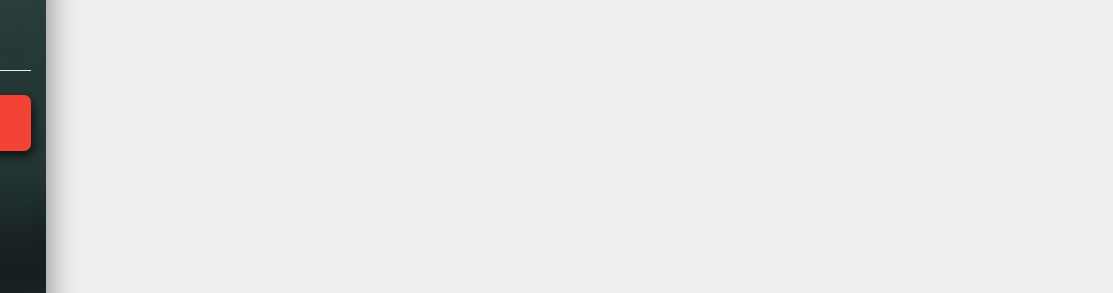
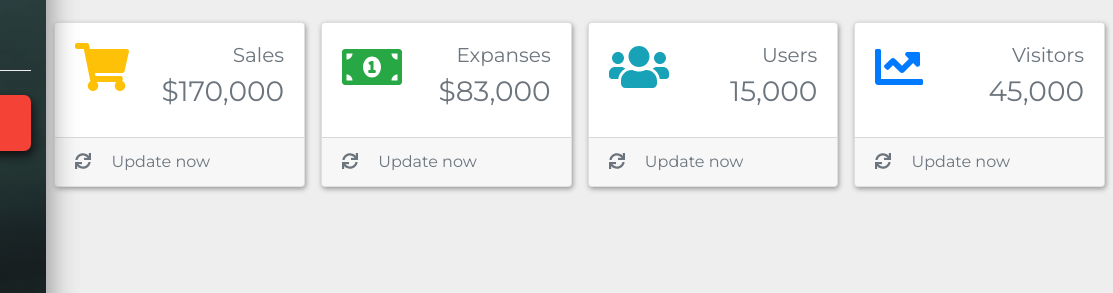
Before and after one commit to Jasenpan1987/bootstrap-partII, a plain HTML site: page index.html in a window 1280 px wide. Shown: the part 66-359 px from the top of the page, 167-1280 px from the left. Drawn offline with nearby package versions, Linux system fonts and the light colour scheme.

Commit message:
card section

```diff
--- a/index.html
+++ b/index.html
@@ -160,6 +160,79 @@
   </div>
   <!-- modal ends  -->
 
+  <!-- cards start -->
+  <section>
+    <div class="container-fluid">
+      <div class="row">
+        <div class="col-lg-9 col-xl-10 col-md-8 ml-auto">
+          <div class="row pt-md-5 mt-md-3 mb-5">
+            <div class="col-sm-6 col-xl-3 p-2">
+              <div class="card card-common">
+                <div class="card-body d-flex justify-content-between">
+                  <i class="fas fa-shopping-cart fa-3x text-warning"></i>
+                  <div class="text-right text-secondary text-weight-bold">
+                    <h5>Sales</h5>
+                    <h3>$170,000</h3>
+                  </div>
+                </div>
+                <div class="card-footer">
+                  <i class="fas fa-sync mr-3 text-secondary"></i>
+                  <span class="text-secondary">Update now</span>
+                </div>
+              </div>
+            </div>
+            <div class="col-sm-6 col-xl-3 p-2">
+              <div class="card card-common">
+                <div class="card-body d-flex justify-content-between">
+                  <i class="fas fa-money-bill-alt fa-3x text-success"></i>
+                  <div class="text-right text-secondary text-weight-bold">
+                    <h5>Expanses</h5>
+                    <h3>$83,000</h3>
+                  </div>
+                </div>
+                <div class="card-footer">
+                  <i class="fas fa-sync mr-3 text-secondary"></i>
+                  <span class="text-secondary">Update now</span>
+                </div>
+              </div>
+            </div>
+            <div class="col-sm-6 col-xl-3 p-2">
+              <div class="card card-common">
+                <div class="card-body d-flex justify-content-between">
+                  <i class="fas fa-users fa-3x text-info"></i>
+                  <div class="text-right text-secondary text-weight-bold">
+                    <h5>Users</h5>
+                    <h3>15,000</h3>
+                  </div>
+                </div>
+                <div class="card-footer">
+                  <i class="fas fa-sync mr-3 text-secondary"></i>
+                  <span class="text-secondary">Update now</span>
+                </div>
+              </div>
+            </div>
+            <div class="col-sm-6 col-xl-3 p-2">
+              <div class="card card-common">
+                <div class="card-body d-flex justify-content-between">
+                  <i class="fas fa-chart-line fa-3x text-primary"></i>
+                  <div class="text-right text-secondary text-weight-bold">
+                    <h5>Visitors</h5>
+                    <h3>45,000</h3>
+                  </div>
+                </div>
+                <div class="card-footer">
+                  <i class="fas fa-sync mr-3 text-secondary"></i>
+                  <span class="text-secondary">Update now</span>
+                </div>
+              </div>
+            </div>
+          </div>
+        </div>
+      </div>
+    </div>
+  </section>
+  <!-- cards ends  -->
+
   <script src="https://code.jquery.com/jquery-3.3.1.slim.min.js" integrity="sha384-q8i/X+965DzO0rT7abK41JStQIAqVgRVzpbzo5smXKp4YfRvH+8abtTE1Pi6jizo"
     crossorigin="anonymous"></script>
   <script src="https://cdnjs.cloudflare.com/ajax/libs/popper.js/1.14.3/umd/popper.min.js" integrity="sha384-ZMP7rVo3mIykV+2+9J3UJ46jBk0WLaUAdn689aCwoqbBJiSnjAK/l8WvCWPIPm49"
--- a/style.css
+++ b/style.css
@@ -89,4 +89,16 @@ body {
     position: static;
   }
 }
-/* navbar ends */
+/* navbar ends  */
+
+/* cards start */
+.card-common {
+  box-shadow: 1px 2px 5px #999;
+  transition: all 0.3s;
+}
+
+.card-common:hover {
+  box-shadow: 2px 3px 15px #999;
+  transform: translateY(-2px);
+}
+/* cards ends  */
```
